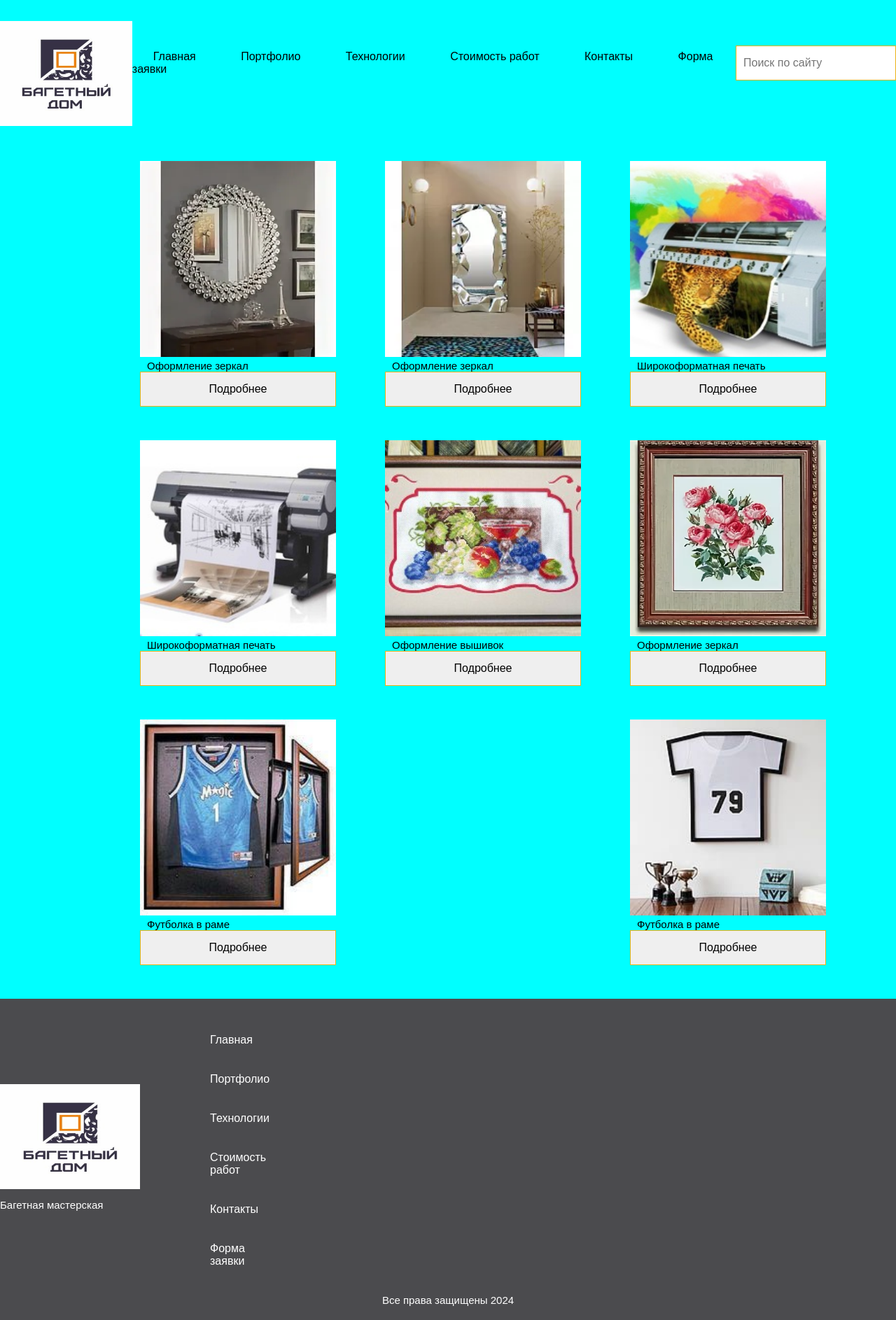
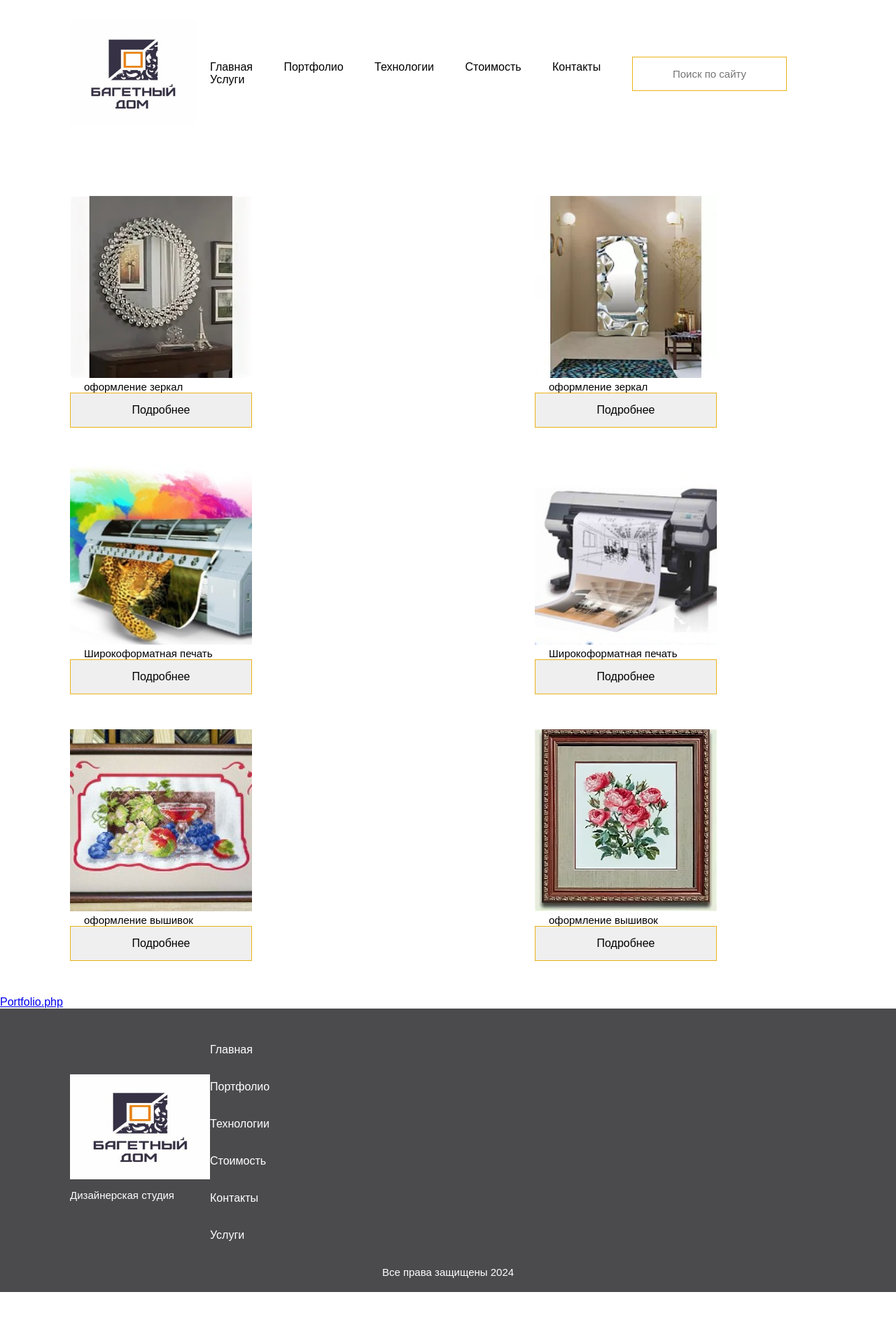
Before and after one commit to DmitriiKonopelkin/site1, a PHP site: page / in a window 1280 px wide; the page is wider, and only the part inside the window is pictured. Shown: that part at 70% size. After the commit the page ends 1846 px from the top of that part, so only its background shows below. Run offline with PHP 8.4, Linux system fonts and the light colour scheme.

Commit message:
add links

```diff
--- a/index.php
+++ b/index.php
@@ -16,9 +16,9 @@
         }
 
         .container {
-            max-width:1650px;
+            width: 80%;
+
         }
-
         .d-flex {
             display:flex;
             align-items:center;
@@ -27,20 +27,20 @@
 
         body {
             font-size:16px;
+            font-family:arial;
             width: 100%;
-           background-color:aqua;
-           font-family:Arial;
         }
 
-        header img {
+        header >.container {
             margin-top:30px;
+            margin-left:100px;
         }
 
         header nav a {
+            font-size:16px;
             color:black;
+            margin:0 20px;
             text-decoration:none;
-            padding:30px;
-            font-size:16px;
         }
 
         header nav a:hover {
@@ -52,55 +52,20 @@
         }
 
         header form input[type='text'] {
-            font-size:16px;
+            font-size:15px;
             padding:15px 10px;
             border:1px solid #ebb217;
-        }
-
-        footer {
-            background-color:#4b4b4e;
-            padding-top:50px;
-            padding-bottom:20px;
-        }
-
-        footer .left figure figcaption {
-            color:#fff;
-            font-size:15px;
-            margin-top:10px;
-        }
-
-        footer .left nav a {
-            display:block;
-            color:#fff;
-            font-size:16px;
-            text-decoration:none;
-            margin-right:1150px;
-            margin-bottom:38px;
-            margin-left:100px;
-
-        }
-
-        footer .left nav a:hover {
-            color:#ebb217;
-            cursor:pointer;
-        }
-
-        footer div p {
-            color:#fff;
-            font-size:15px;
            text-align:center;
         }
 
         .box {
-            margin-top:50px;
+            margin-top:100px;
             flex-wrap:wrap;
-            padding-left:200px;
-            padding-right:100px;
         }
 
         .box figure figcaption {
               font-size:15px;
-            margin-left:10px;
+              margin-left:20px;
         }
 
         .box button {
@@ -112,11 +77,48 @@
 
         .box button:hover {
             color:#ebb217;
+            cursor: pointer;
+        }
+
+        figure {
+            margin-bottom:50px;
+            margin-left:100px;
+        }
+
+        footer {
+            background-color:#4b4b4e;
+            padding-top:50px;
+            padding-bottom:20px;
+        }
+
+        footer figure {
+            margin-left:100px;
+        }
+
+        footer figure figcaption {
+            font-size:15px;
+            color:#fff;
+            margin-top:10px;
+        }
+
+        footer .left nav a {
+            color:#fff;
+            font-size:16px;
+            display:block;
+            text-decoration:none;
+            margin-right:750px;
+            margin-bottom:35px;
+        }
+
+        footer .left nav a:hover {
+            color:#ebb217;
             cursor:pointer;
         }
 
-        figure {
-            margin-bottom:48px;
+        footer p {
+            font-size:15px;
+            color:#fff;
+            text-align:center;
         }
     </style>
 </head>
@@ -125,12 +127,12 @@
        <div class="container d-flex">
           <img src='images/logo.png' alt='logo' width='200' height='150'/>
           <nav>
-            <a href='index.php'>Главная</a>
-            <a href='portfolio.php'>Портфолио</a>
-            <a href='technology.php'>Технологии</a>
-            <a href='price.php'>Стоимость работ</a>
-            <a href='contact.php'>Контакты</a>
-            <a href='form.php'>Форма заявки</a>
+            <a href="index.php">Главная</a>
+            <a href="portfolio.php">Портфолио</a>
+            <a href="technology.php">Технологии</a>
+            <a href="price.php">Стоимость</a>
+            <a href="contact.php">Контакты</a>
+            <a href="form.php">Услуги</a>
           </nav>
           <form name='search' action='#' method='get'>
             <input type='text' name='search' placeholder='Поиск по сайту'/>
@@ -142,69 +144,60 @@
             <div class="boxes">
                 <div class="box d-flex">
                     <figure>
-                    <img src='images/item1.png' alt='Оформление зеркал' width='280' heigt='280'/>
-                    <figcaption>Оформление зеркал</figcaption>
+                        <img src='images/item1.png' alt='Оформление зеркал' width='260' height='260'>
+                        <figcaption>оформление зеркал</figcaption>
                         <button>Подробнее</button>
                     </figure>
                     <figure>
-                    <img src='images/item2.png' alt='Оформление зеркал' width='280' heigt='280'/>
-                    <figcaption>Оформление зеркал</figcaption>
+                        <img src='images/item2.png' alt='Оформление зеркал' width='260' height='260'>
+                        <figcaption>оформление зеркал</figcaption>
                         <button>Подробнее</button>
                     </figure>
                     <figure>
-                    <img src='images/item3.png' alt='Широкоформатная печать' width='280' heigt='280'/>
+                        <img src='images/item3.png' alt='Широкоформатная печать' width='260' height='260'>
                         <figcaption>Широкоформатная печать</figcaption>
                         <button>Подробнее</button>
                     </figure>
                     <figure>
-                    <img src='images/item4.png' alt='Широкоформатная печать' width='280' heigt='280'/>
+                        <img src='images/item4.png' alt='Широкоформатная печать' width='260' height='260'>
                         <figcaption>Широкоформатная печать</figcaption>
                         <button>Подробнее</button>
                     </figure>
                     <figure>
-                    <img src='images/item5.png' alt='Оформление вышивок' width='280' heigt='280'/>
-                    <figcaption>Оформление вышивок</figcaption>
+                        <img src='images/item5.png' alt='Оформление вышивок' width='260' height='260'>
+                        <figcaption>оформление вышивок</figcaption>
                         <button>Подробнее</button>
                     </figure>
                     <figure>
-                    <img src='images/item6.png' alt='Оформление вышивок' width='280' heigt='280'/>
-                    <figcaption>Оформление зеркал</figcaption>
-                    <button>Подробнее</button>
-                </figure>
-                <figure>
-                    <img src='images/item7.png' alt='Футболка в раме' width='280' heigt='280'/>
-                    <figcaption>Футболка в раме</figcaption>
-                    <button>Подробнее</button>
-                </figure>
-                <figure>
-                    <img src='images/item8.png' alt='Футболка в раме' width='280' heigt='280'/>
-                    <figcaption>Футболка в раме</figcaption>
+                        <img src='images/item6.png' alt='Оформление вышивок' width='260' height='260'>
+                        <figcaption>оформление вышивок</figcaption>
                         <button>Подробнее</button>
                       </figure>
                 </div>
             </div>
+        </div>
+       <div>
+        <a href='Portfolio.php'>Portfolio.php</a>
        </div>
     </main>
     <footer class='container-fluid'>
         <div class="container">
             <div class="left d-flex">
                 <figure>
-                <img src='images/logo_footer.png' alt='logo' width='200' height='150'/>
-                <figcaption>Багетная мастерская</figcaption>
+                    <img src='images/logo_footer.png' alt='logo' width='200' height='150'>
+                    <figcaption>Дизайнерская студия</figcaption>
                 </figure>
                 <nav>
-            <a href='index.php'>Главная</a>
-            <a href='portfolio.php'>Портфолио</a>
-            <a href='technology.php'>Технологии</a>
-            <a href='price.php'>Стоимость работ</a>
-            <a href='contact.php'>Контакты</a>
-            <a href='form.php'>Форма заявки</a>
+            <a href='#'>Главная</a>
+            <a href='#'>Портфолио</a>
+            <a href='#'>Технологии</a>
+            <a href='#'>Стоимость</a>
+            <a href='#'>Контакты</a>
+            <a href='#'>Услуги</a>
                 </nav>
             </div>
         </div>
-        <div>
         <p>Все права защищены 2024</p>
-        </div>
     </footer>
 </body>
 </html>
```
Also changed, not shown: contact.php (+14 -12 lines), form.php (+16 -14 lines), portfolio.php (+19 -57 lines), price.php (+10 -6 lines), technology.php (+17 -12 lines). Lines whose indentation alone changed are shown as unchanged.
